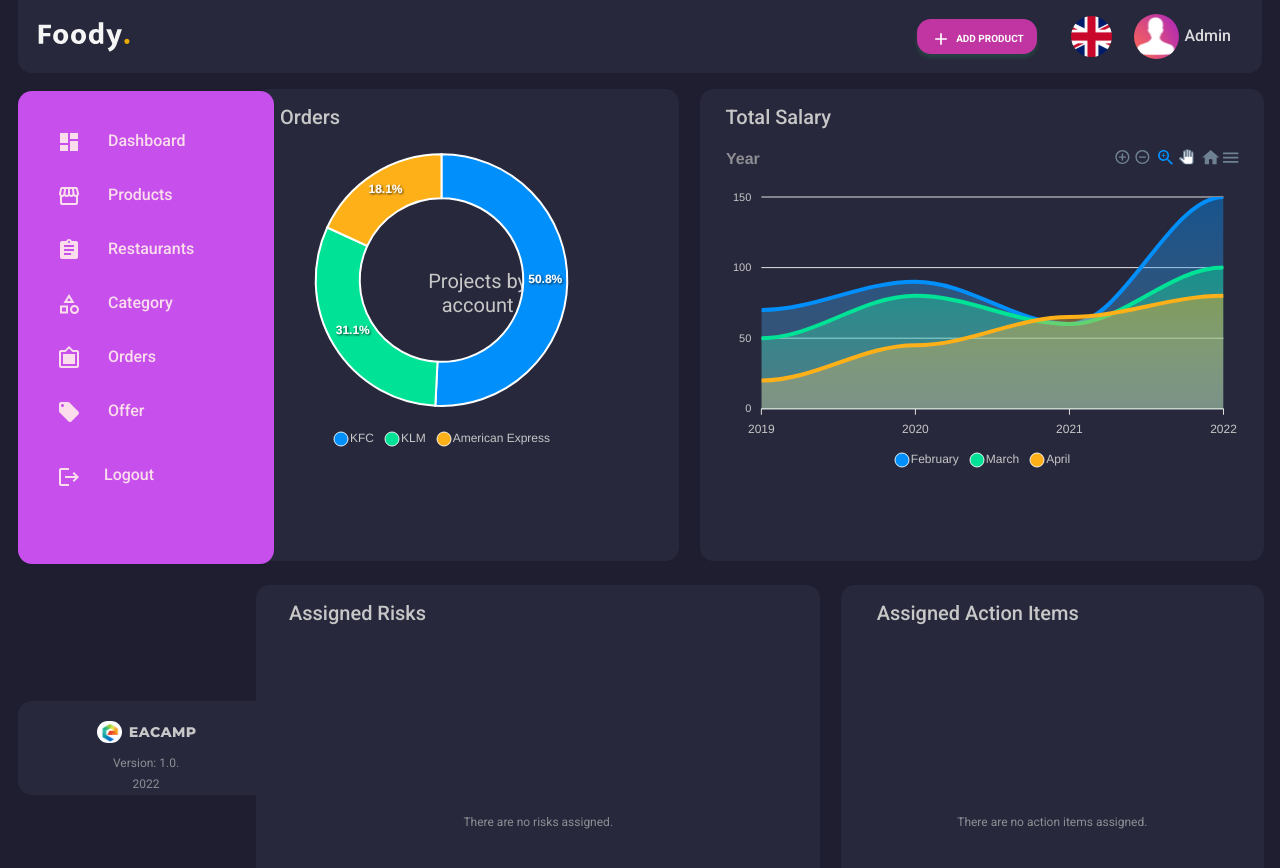
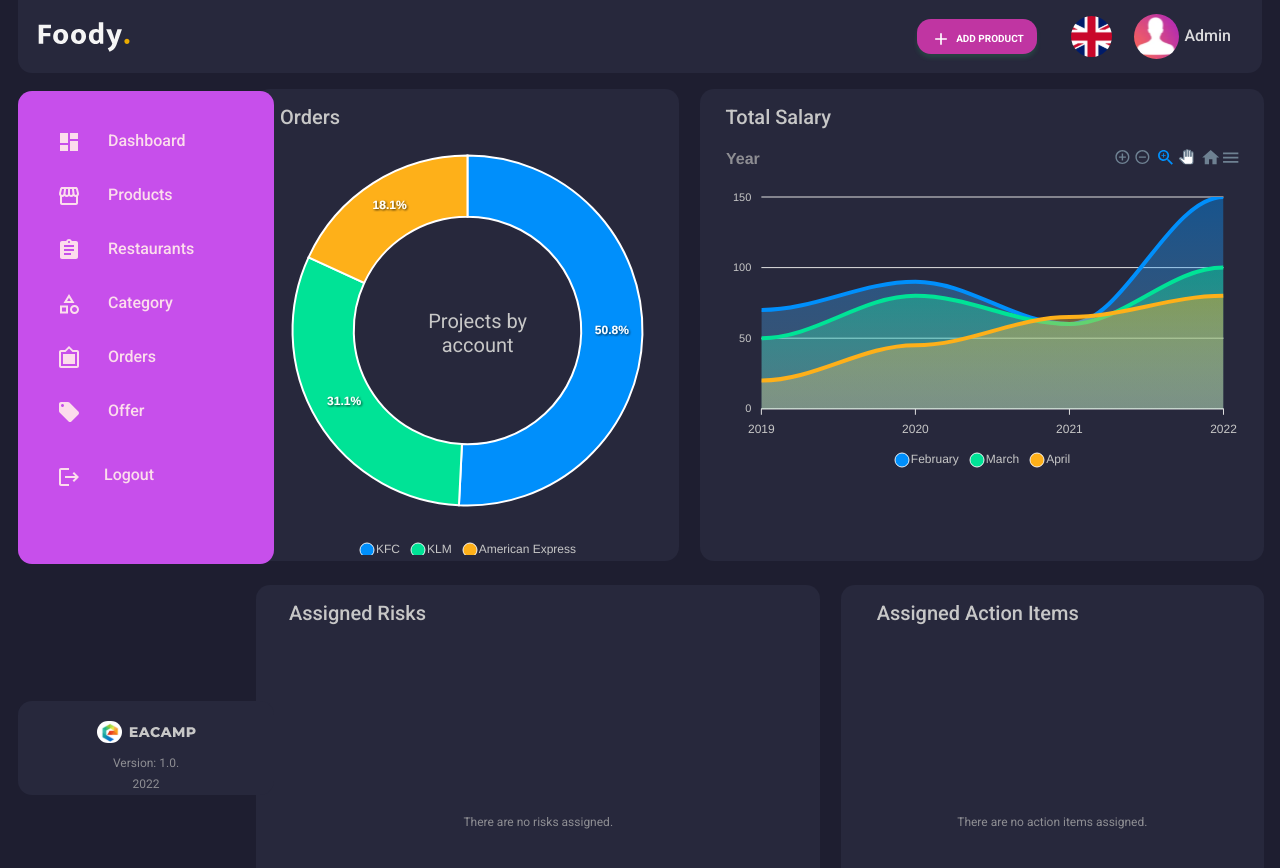
Before and after one commit to QurbanovaLamiya/Foody_Admin_React, a React (Create React App) app: page /panel/dashboard in a window 1280 px wide. Shown: the top 868 px of the page. Built offline with nearby package versions, Linux system fonts and the light colour scheme; no server answers; sample sign-in values are in the browser's storage; what axios-mock-adapter would draw is missing.

Commit message:
Update donut charts width and height

```diff
--- a/src/api/product/index.js
+++ b/src/api/product/index.js
@@ -5,7 +5,7 @@ AxiosMockCreate.onGet("/products").reply((config) => {
   return new Promise((resolve, reject) => {
     setTimeout(() => {
       resolve([200, { products: productData }]);
-    }, 5000);
+    }, 1000);
   });
 });
 
@@ -13,4 +13,13 @@ AxiosMockCreate.onGet("/products").reply((config) => {
 //   products: productData,
 // });
 
+AxiosMockCreate.onDelete(/\/products\/\d+/).reply((config) => {
+  return new Promise((resolve, reject) => {
+    setTimeout(() => {
+      resolve([200, { message: "Success" }]);
+    }, 2000);
+  });
+});
+
 export const productApi = Axios.get("/products");
+export const productDeleteAPI = (id) => Axios.delete(`/products/${id}`);
--- a/src/features/Dashboard/Charts/Donut.js
+++ b/src/features/Dashboard/Charts/Donut.js
@@ -16,10 +16,17 @@ const Donut = () => {
 
   return (
     <Chart
-      style={{ cursor: "pointer" }}
+      style={{
+        cursor: "pointer",
+        display: "flex",
+        alignItems: "center",
+        justifyContent: "center",
+      }}
       type="donut"
       series={series}
       options={options}
+      width="100%"
+      height={420}
     />
   );
 };
--- a/src/features/Products/Products.module.css
+++ b/src/features/Products/Products.module.css
@@ -83,4 +83,5 @@
   left: 55%;
   width: 50px;
   height: 50px;
+  border-radius: 50%;
 }
--- a/src/features/Products/ProductsCards/ProductsCard.module.css
+++ b/src/features/Products/ProductsCards/ProductsCard.module.css
@@ -41,4 +41,9 @@
 .Delete {
   color: #eb5757;
   cursor: pointer;
+  transition: 0.2s all;
 }
+
+.Delete:active {
+  transform: scale(0.65);
+}
--- a/src/features/Products/ProductsCards/index.js
+++ b/src/features/Products/ProductsCards/index.js
@@ -3,11 +3,14 @@ import DeleteForeverIcon from "@mui/icons-material/DeleteForever";
 import ProductsCardsStyle from "./ProductsCard.module.css";
 
 const ProductsCards = ({
+  deleteProduct,
+  // id,
   product_name,
   restaurant_name,
   product_price,
   image_url,
 }) => {
+
   return (
     <Card className={ProductsCardsStyle.Card}>
       <Card.Img
--- a/src/features/Products/ProductsContainer.js
+++ b/src/features/Products/ProductsContainer.js
@@ -10,7 +10,7 @@ import ProductsCards from "./ProductsCards";
 import ProductsStyle from "./Products.module.css";
 
 //Api
-import { productApi } from "../../api/product";
+import { productApi, productDeleteAPI } from "../../api/product";
 
 // React
 import { useEffect, useState } from "react";
@@ -35,6 +35,20 @@ const ProductsContainer = () => {
       });
   };
 
+  const deleteProducts = () => {
+    productDeleteAPI()
+    .then((res) => {
+      console.log("res", res);
+
+
+      // let newArray = [...products].filter((actor) => actor.id !== id);
+
+      // setActors(newArray);
+    })
+    .catch(() => {});
+  };
+
+
   if (!product) {
     return (
       <img src={Loading} className={ProductsStyle.Loading} alt="loading...." />
@@ -45,6 +59,7 @@ const ProductsContainer = () => {
     <div className={ProductsStyle.Container}>
       <div className={ProductsStyle.Caption}>
         <h1>Products</h1>
+        <button onClick={()=>deleteProducts()}>delete</button>
         <div className={ProductsStyle.Select_Section}>
           <select className={ProductsStyle.Select}>
             <option>Catagory type</option>
@@ -57,7 +72,7 @@ const ProductsContainer = () => {
       </div>
       <div className={ProductsStyle.Content}>
         {product?.map((product) => (
-          <ProductsCards key={`products-id-${product.id}`} {...product} />
+          <ProductsCards key={`products-id-${product.id}`} {...product}/>
         ))}
       </div>
       <ul className={ProductsStyle.Pagination}>
```
